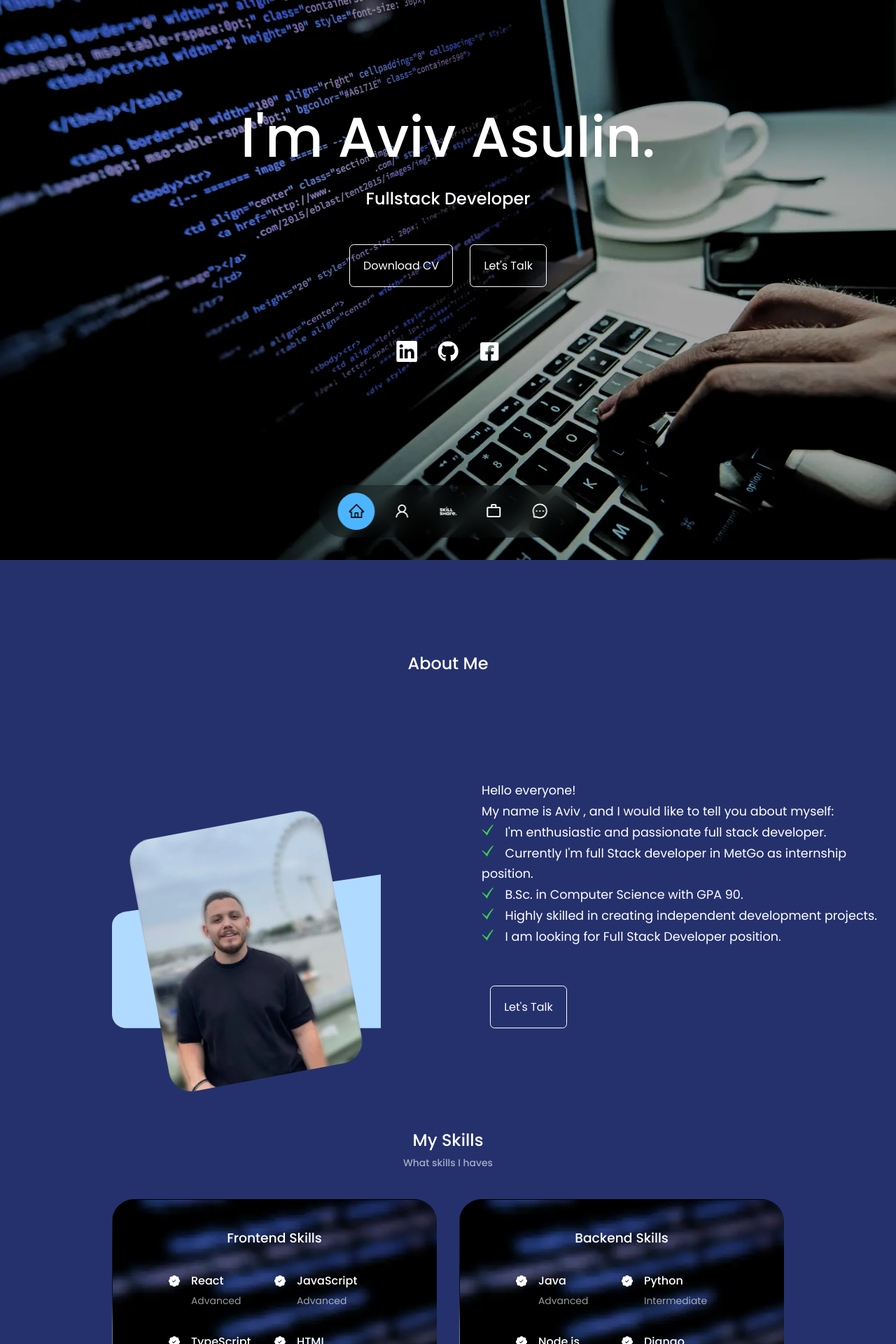
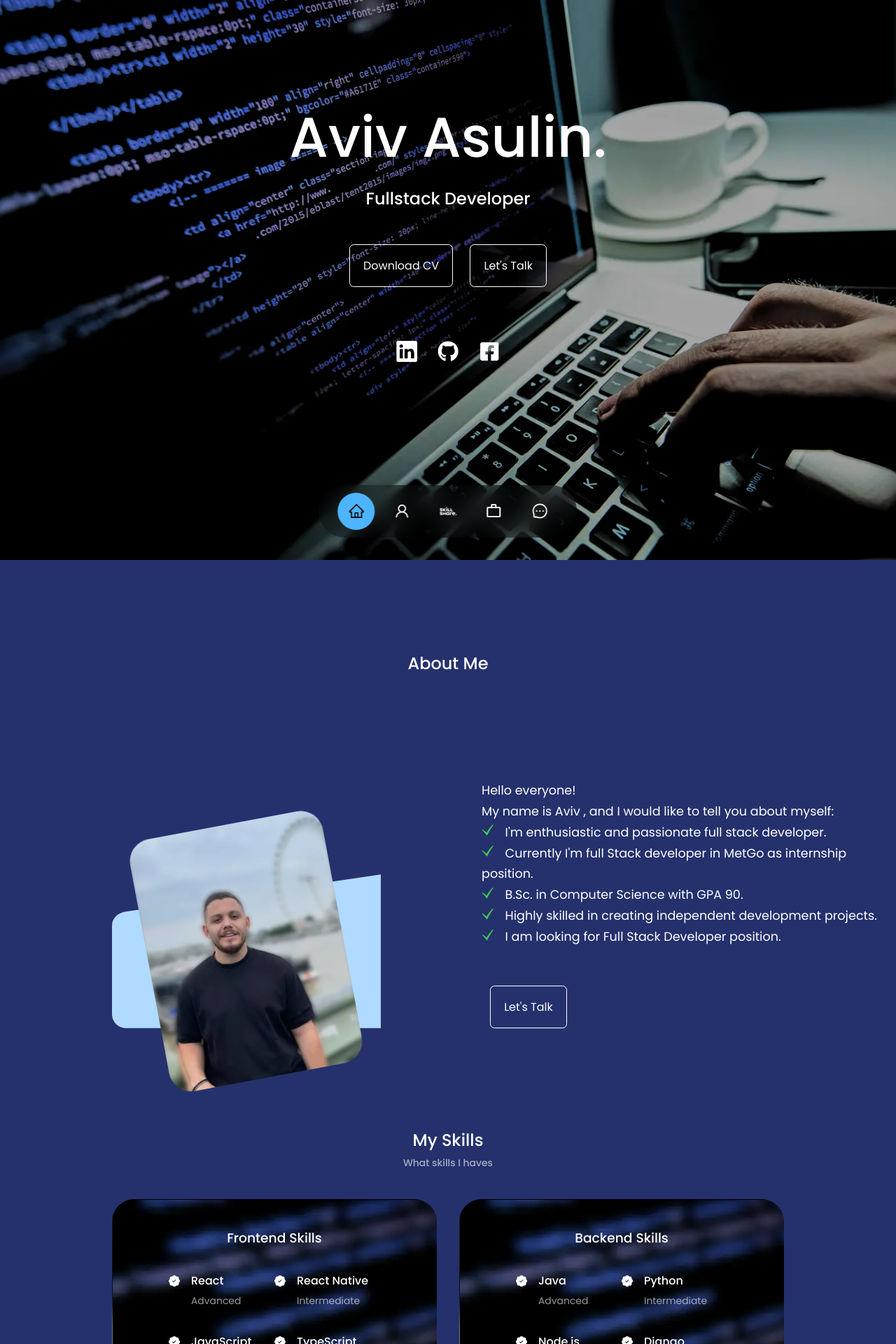
Before and after one commit to AvivAsulin7/My_Resume, a React (Create React App) app: page / in a window 1280 px wide. Shown: the top 1920 px of the page at 70% size. Built offline with nearby package versions, Linux system fonts and the light colour scheme; a web font is replaced by a local one.

Commit message:
changes in styles

```diff
--- a/src/assets/information.js
+++ b/src/assets/information.js
@@ -109,6 +109,7 @@ export const projects = [
 
 export const frontend = [
   { skill: "React", level: "Advanced" },
+  { skill: "React Native", level: "Intermediate" },
   { skill: "JavaScript", level: "Advanced" },
   { skill: "TypeScript", level: "Intermediate" },
   { skill: "HTML", level: "Advanced" },
--- a/src/components/Header/Header.js
+++ b/src/components/Header/Header.js
@@ -9,7 +9,7 @@ const Header = () => {
       <div className="start">
         <h1>
           <a href="#about" className="name">
-            I'm Aviv Asulin.
+            Aviv Asulin.
           </a>
         </h1>
         <h2>Fullstack Developer</h2>
--- a/src/components/Technologies/Technologies.js
+++ b/src/components/Technologies/Technologies.js
@@ -26,6 +26,13 @@ const Technologies = () => {
           spaceBetween={40}
           slidesPerView={1}
           pagination={{ clickable: true }}
+          style={{
+            "--swiper-pagination-color": "#4db5ff",
+            "--swiper-pagination-bullet-inactive-color": "#999999",
+            "--swiper-pagination-bullet-inactive-opacity": "1",
+            "--swiper-pagination-bullet-size": "16px",
+            "--swiper-pagination-bullet-horizontal-gap": "6px",
+          }}
         >
           {technologies.map((item, index) => {
             return (
```
Also changed, not shown: 1 other file (tests, documents, lock files or other folders).
